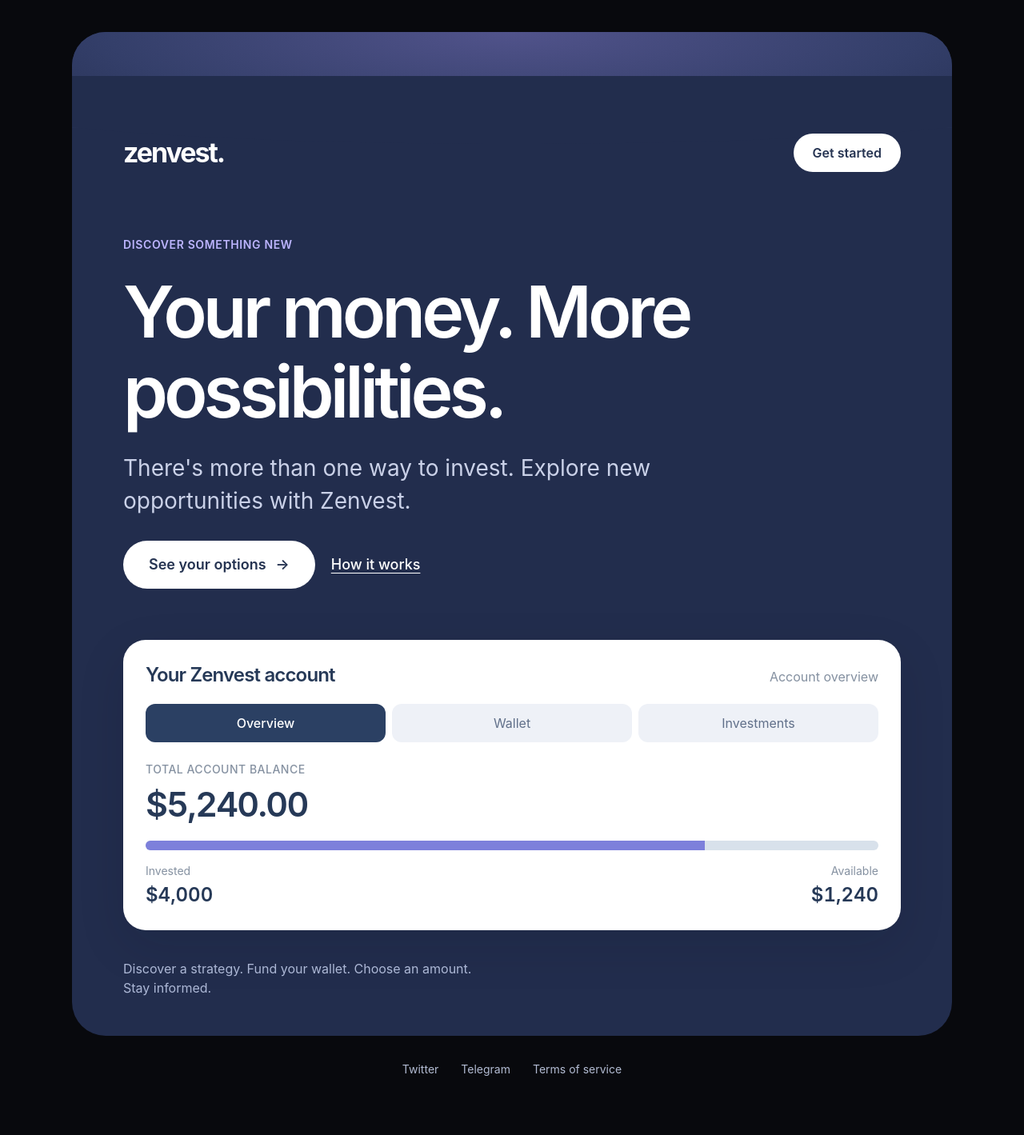
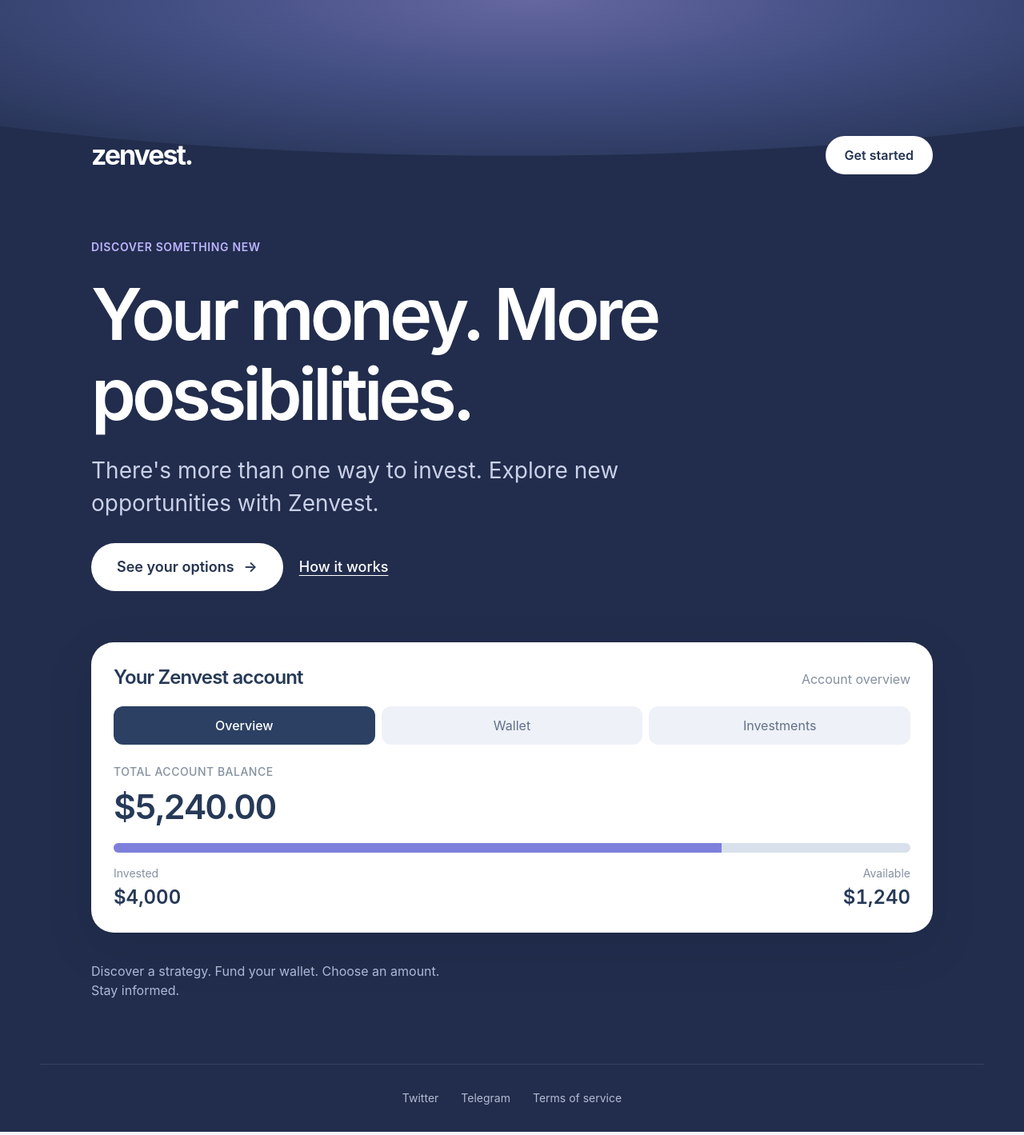
Before and after one commit to en0ma/zenvest, a Next.js app: page / in a window 1280 px wide. Shown: the whole page at 80% size. Built offline with nearby package versions, Linux system fonts and the light colour scheme; no server answers.

Commit message:
Restore full-bleed Afterglow 02 hero and visible violet curved gradient stripe

```diff
--- a/src/app/page.tsx
+++ b/src/app/page.tsx
@@ -14,11 +14,11 @@ function AccountPreview(){
 }
 export default async function Home(){
  const session=await getServerSession(authOptions);
- return <main className="min-h-screen bg-[#08090D] px-3 py-5 text-white sm:px-6 sm:py-10">
-  <section className="relative mx-auto max-w-[1100px] overflow-hidden rounded-[30px] bg-[#222D4D] sm:rounded-[42px]">
-   <div aria-hidden="true" className="pointer-events-none absolute inset-x-0 top-0 h-[120px] bg-[radial-gradient(ellipse_at_50%_0%,#51538B_0%,#343F6A_65%,#253052_100%)]"/>
-   <div aria-hidden="true" className="pointer-events-none absolute left-[-8%] top-[55px] h-[85px] w-[116%] rounded-[0_0_50%_50%] bg-[#222D4D]"/>
-   <div className="relative px-5 pb-7 pt-[112px] sm:px-10 sm:pb-12 sm:pt-[125px] lg:px-16">
+ return <main className="min-h-screen bg-[#222D4D] text-white">
+  <section className="relative isolate min-h-screen overflow-hidden bg-[#222D4D]">
+   <div aria-hidden="true" className="pointer-events-none absolute inset-x-0 top-0 h-[160px] bg-[radial-gradient(ellipse_75%_110%_at_52%_0%,#6567A1_0%,#424E82_48%,#283558_100%)] [clip-path:ellipse(85%_95%_at_50%_0%)] sm:h-[205px]"/>
+
+   <div className="relative mx-auto max-w-[1180px] px-6 pb-12 pt-[126px] sm:px-10 sm:pb-20 sm:pt-[168px] lg:px-16">
     <header className="flex items-center justify-between gap-4">
      <Link href="/" className="text-[29px] font-bold tracking-[-.06em] sm:text-[34px]">zenvest.</Link>
      <Link href={session?.user?.id?"/dashboard":"/register"} className="rounded-full bg-white px-5 py-3 text-sm font-semibold text-[#253351] sm:px-6 sm:text-base">{session?.user?.id?"My account":"Get started"}</Link>
@@ -36,7 +36,7 @@ export default async function Home(){
     <p className="mt-7 max-w-[740px] text-sm leading-6 text-[#ADB8D6] sm:mt-9 sm:text-base">Discover a strategy. Fund your wallet. Choose an amount.<br className="hidden sm:block"/> Stay informed.</p>
    </div>
   </section>
-  <footer className="mx-auto flex max-w-[1100px] flex-wrap items-center justify-center gap-x-7 gap-y-3 px-5 py-8 text-sm text-[#B3BCD3]">
+  <footer className="mx-auto flex max-w-[1180px] flex-wrap items-center justify-center gap-x-7 gap-y-3 border-t border-white/10 px-6 py-8 text-sm text-[#B3BCD3]">
    <a href="https://x.com" target="_blank" rel="noopener noreferrer" className="hover:text-white">Twitter</a>
    <a href="https://t.me" target="_blank" rel="noopener noreferrer" className="hover:text-white">Telegram</a>
    <Link href="/terms" className="hover:text-white">Terms of service</Link>
```
